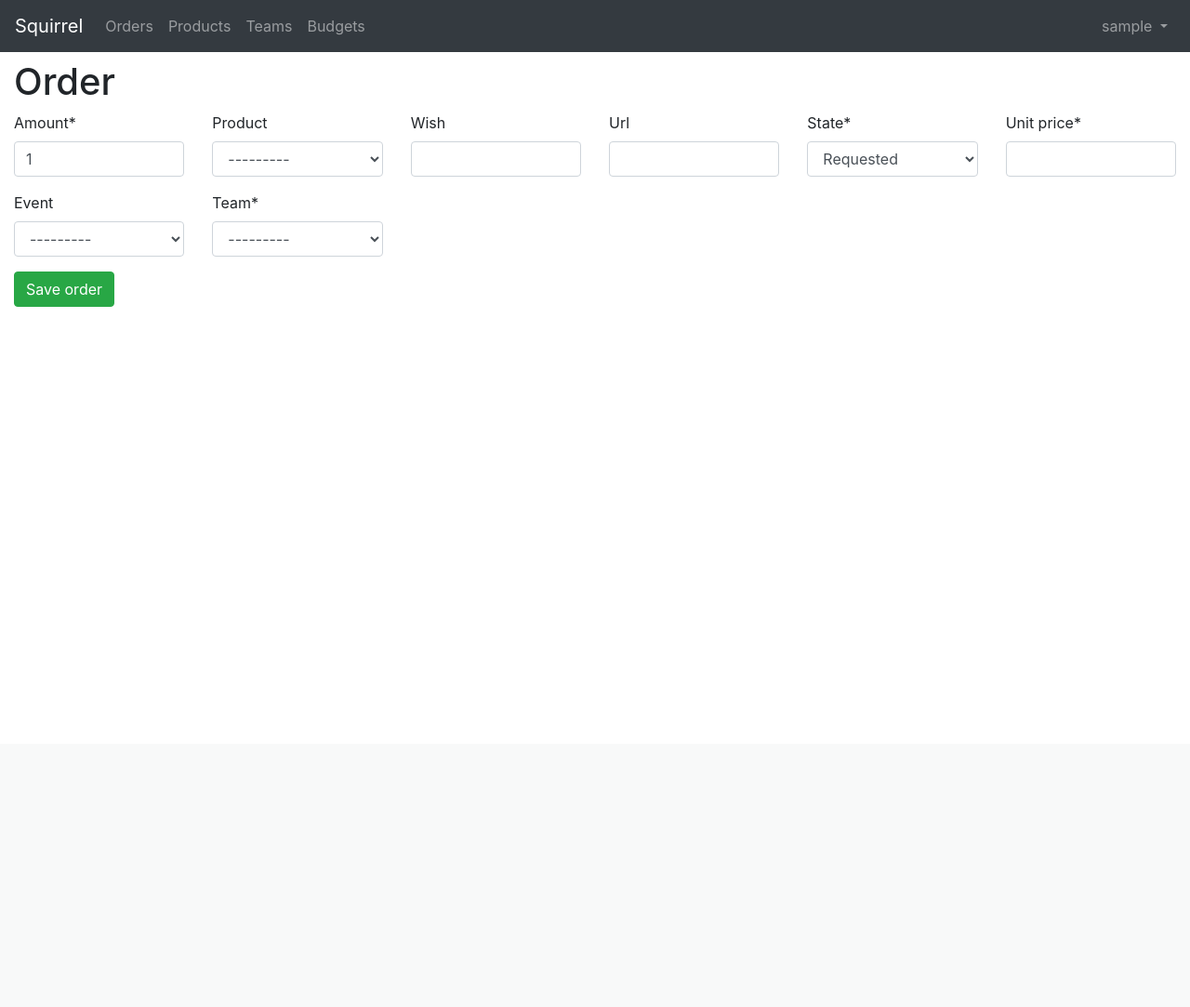
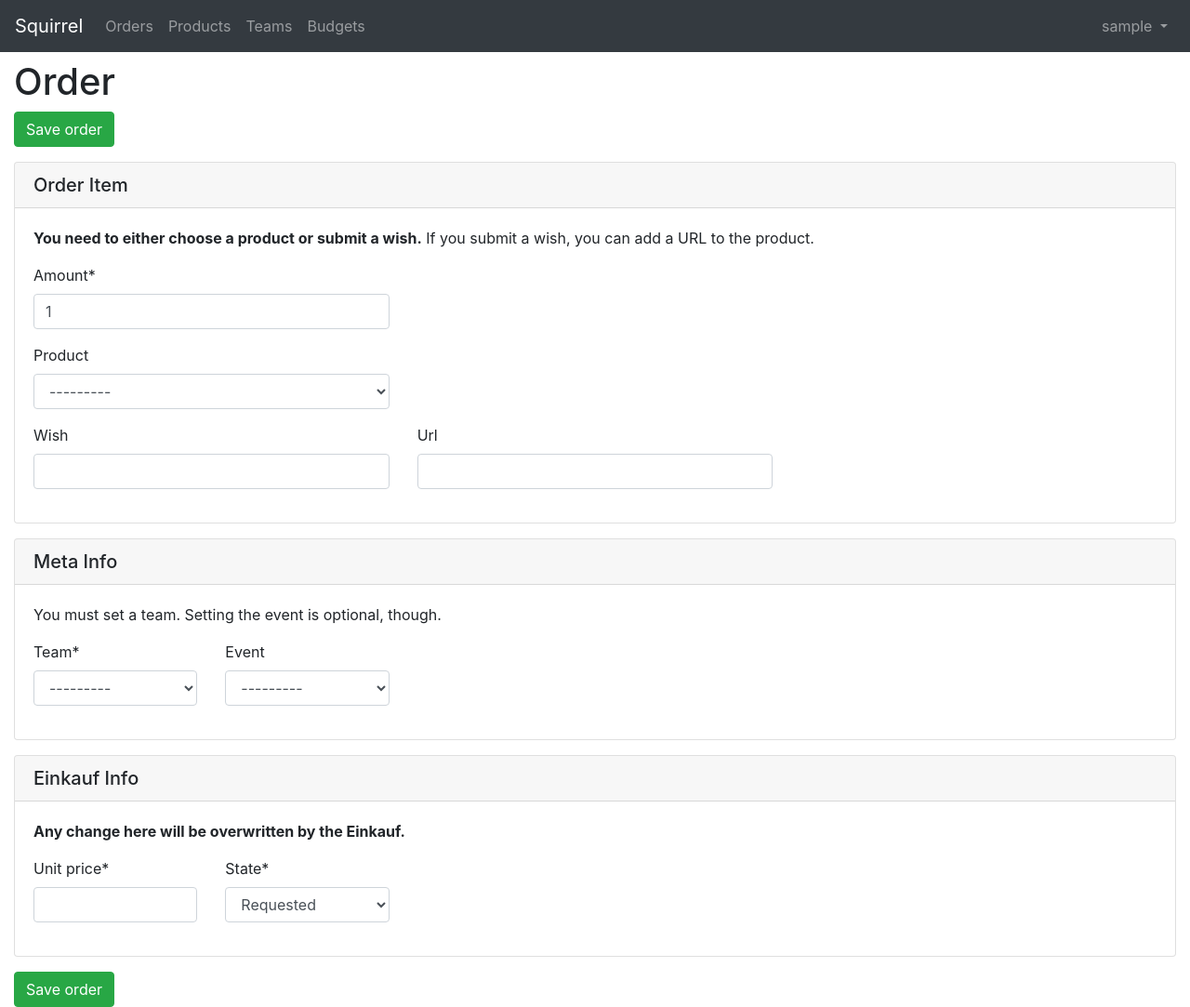
Before and after one commit to c3loc/squirrel, a Django app: page /orders/new in a window 1280 px wide. Shown: the whole page at 93% size. Before the commit the page ends 330 px from the top, so only its background shows below. Run offline with Django 3.2, Linux system fonts and the light colour scheme; the visitor is signed in with stand-in values (Sample User, id 1); data comes from the database, SQL or seed files in the repository; data that the repository does not hold is empty; some libraries are stand-ins or nearby versions.

Commit message:
feat: improve order frontend

```diff
--- a/squirrel/templates/order.html
+++ b/squirrel/templates/order.html
@@ -8,25 +8,57 @@
   <h1>Order</h1>
   <form method="post">
     {% csrf_token %}
+    <button type="submit" class="btn btn-success">Save order</button>
+    <div class="card mt-3">
+      <h5 class="card-header">Order Item</h5>
+      <div class="card-body">
+        <p class="card-text"><strong>You need to either choose a product or submit a wish.</strong> If you submit a wish, you can add a URL to the product.</p>
+        <div class="row">
+          <div class="col-sm-6 col-md-4">
+              {{ form.amount|as_crispy_field }}
+          </div>
+        </div>
+        <div class="row">
+          <div class="col-sm-6 col-md-4">
+            {{ form.product|as_crispy_field }}
+          </div>
+        </div>
+        <div class="row">
+          <div class="col-sm-6 col-md-4">
+            {{ form.wish|as_crispy_field }}
+          </div>
+          <div class="col-sm-6 col-md-4">
+            {{ form.url|as_crispy_field }}
+          </div>
+        </div>
+      </div>
+    </div>
+    <div class="card mt-3">
+      <h5 class="card-header">Meta Info</h5>
+      <div class="card-body">
+        <p class="card-text">You must set a team. Setting the event is optional, though.</p>
         <div class="row">
           <div class="col-12 col-sm-6 col-md-4 col-lg-2">
             <div class="form-group">
-          {{ form.amount|as_crispy_field }}
+              {{ form.team|as_crispy_field }}
             </div>
           </div>
           <div class="col-12 col-sm-6 col-md-4 col-lg-2">
             <div class="form-group">
-          {{ form.product|as_crispy_field }}
+              {{ form.event|as_crispy_field }}
             </div>
           </div>
+        </div>
+      </div>
+    </div>
+    <div class="card mt-3 mb-3">
+      <h5 class="card-header">Einkauf Info</h5>
+      <div class="card-body">
+        <p class="card-text"><strong>Any change here will be overwritten by the Einkauf.</strong></p>
+        <div class="row">
           <div class="col-12 col-sm-6 col-md-4 col-lg-2">
             <div class="form-group">
-          {{ form.wish|as_crispy_field }}
-        </div>
-      </div>
-      <div class="col-12 col-sm-6 col-md-4 col-lg-2">
-        <div class="form-group">
-          {{ form.url|as_crispy_field }}
+              {{ form.unit_price|as_crispy_field }}
             </div>
           </div>
           <div class="col-12 col-sm-6 col-md-4 col-lg-2">
@@ -34,19 +66,6 @@
               {{ form.state|as_crispy_field }}
             </div>
           </div>
-      <div class="col-12 col-sm-6 col-md-4 col-lg-2">
-        <div class="form-group">
-          {{ form.unit_price|as_crispy_field }}
-        </div>
-      </div>
-      <div class="col-12 col-sm-6 col-md-4 col-lg-2">
-        <div class="form-group">
-          {{ form.event|as_crispy_field }}
-        </div>
-      </div>
-      <div class="col-12 col-sm-6 col-md-4 col-lg-2">
-        <div class="form-group">
-          {{ form.team|as_crispy_field }}
         </div>
       </div>
     </div>
```
Lines whose indentation alone changed are shown as unchanged.
